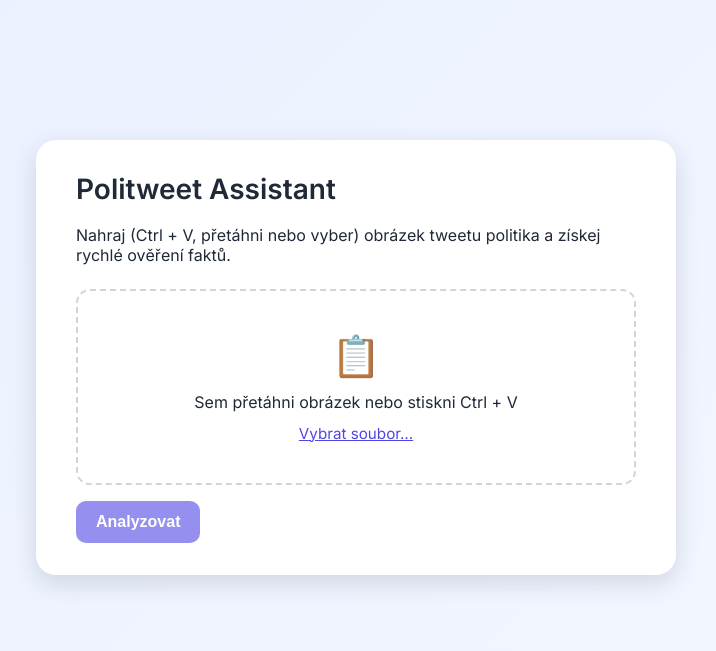
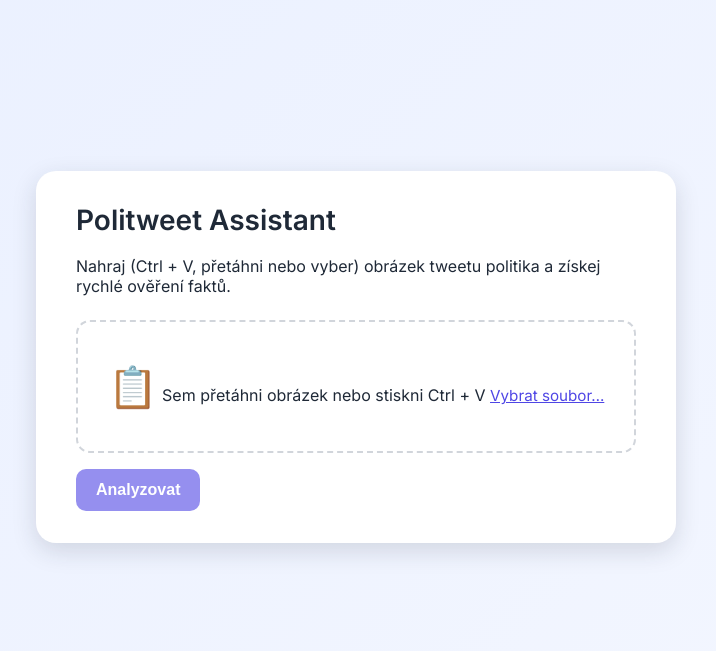
Before and after one commit to JiriMynar/politweet-assistant, a Flask app: page / in a window 1280 px wide. Shown: the top 651 px of the page, without its empty margins (284-1000 px from the left). Run offline with Flask 3, Linux system fonts and the light colour scheme.

Commit message:
Update index.html

```diff
--- a/templates/index.html
+++ b/templates/index.html
@@ -4,11 +4,9 @@
   <meta charset="UTF-8" />
   <title>Politweet Assistant</title>
 
-  <!-- Google Fonts + hlavní stylesheet -->
   <link rel="stylesheet" href="{{ url_for('static', filename='style.css') }}" />
   <link rel="preconnect" href="https://fonts.gstatic.com" />
   <link href="https://fonts.googleapis.com/css2?family=Inter:wght@400;600&display=swap" rel="stylesheet" />
-
   <meta name="viewport" content="width=device-width, initial-scale=1.0" />
 </head>
 
@@ -19,24 +17,27 @@
 
     <!-- DROP / PASTE ZÓNA -->
     <div id="dropZone" tabindex="0">
-      <span class="dz-icon">📋</span>
-      <span id="dzText">Sem přetáhni obrázek nebo stiskni Ctrl + V</span>
+      <!-- náhled obrázku -->
+      <img id="preview" class="preview hidden" alt="Náhled obrázku" />
 
-      <!-- viditelný pseudo-button pro ruční výběr -->
-      <span class="dz-pick">Vybrat soubor…</span>
+      <!-- překryv s ikonou a textem -->
+      <div class="dz-content">
+        <span class="dz-icon">📋</span>
+        <span id="dzText">Sem přetáhni obrázek nebo stiskni Ctrl + V</span>
+        <span class="dz-pick">Vybrat soubor…</span>
+      </div>
 
+      <!-- skutečný input -->
       <input type="file" id="imageInput" name="image" accept="image/*" hidden />
     </div>
 
     <button id="submitBtn" disabled>Analyzovat</button>
 
-    <!-- loader -->
     <div id="loader" class="hidden loader">
       <div class="spinner"></div>
       <span>Probíhá analýza…</span>
     </div>
 
-    <!-- výsledek -->
     <div id="result" class="hidden result">
       <h2>Výsledek</h2>
       <table id="analysisTable"></table>
```
